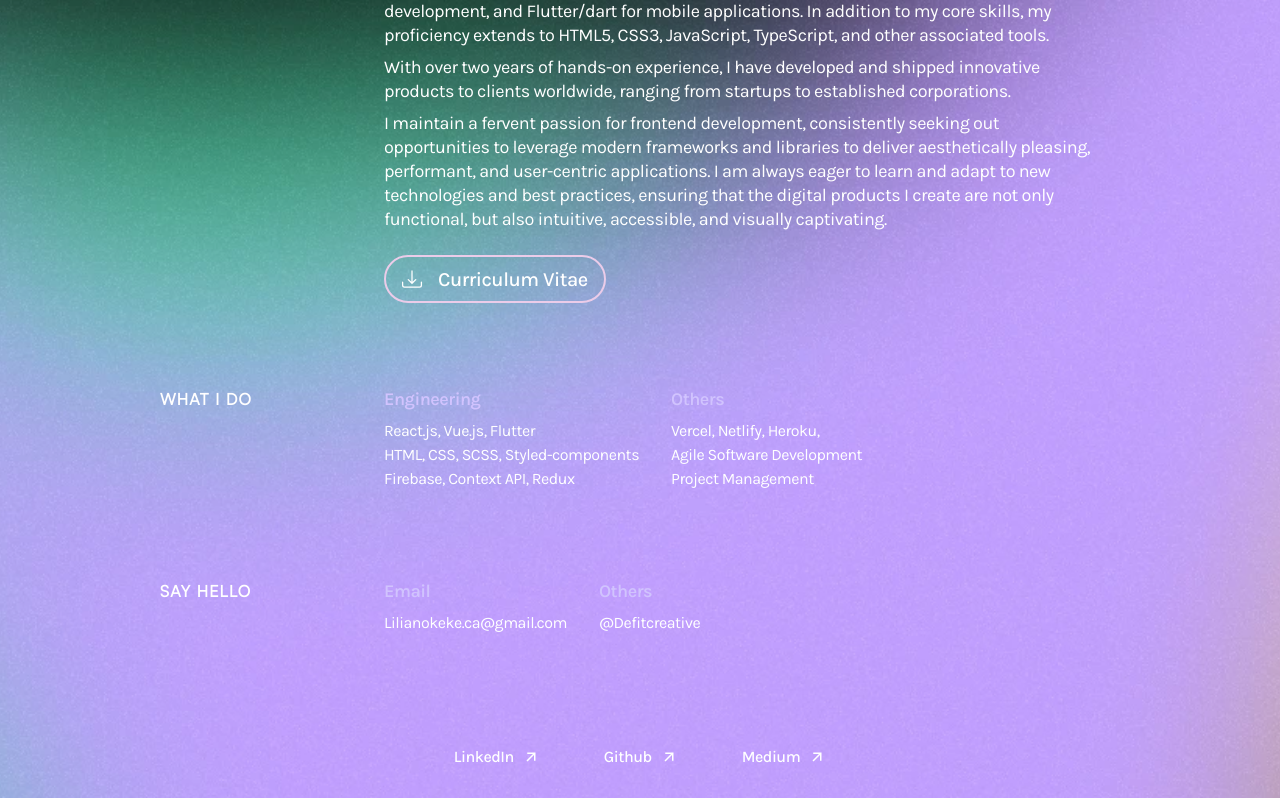
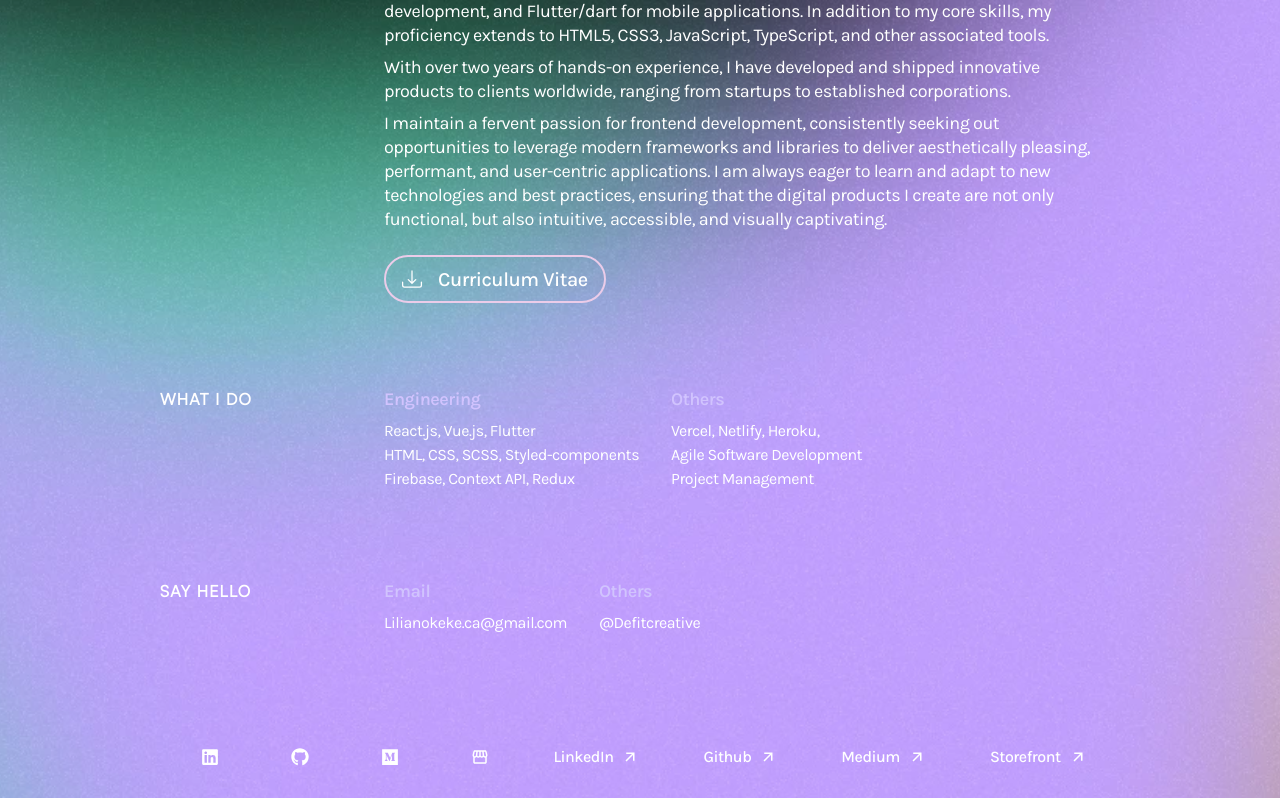
Before and after one commit to Lilianada/Lilydesigned, a React (Create React App) app: page / in a window 1280 px wide. Shown: the part 761-1559 px from the top of the page. Built offline with nearby package versions, Linux system fonts and the light colour scheme.

Commit message:
Update index.jsx

```diff
--- a/src/components/Footer/index.jsx
+++ b/src/components/Footer/index.jsx
@@ -1,12 +1,40 @@
 import React from "react";
 import { RiArrowRightUpLine } from "react-icons/ri";
+import { FaLinkedin, FaGithub, FaMedium } from "react-icons/fa";
+import { MdOutlineStorefront } from "react-icons/md";
 import "./style.scss";
 
 export default function Footer() {
   return (
     <footer>
 
-      <ul className="footerLinks">
+      <ul className="footerLinks mobile">
+        <li className="footerLink">
+          <a href="https://linkedin.com/in/Lilianada" target="_blank" className="socialLink" rel="noreferrer">
+
+            <FaLinkedin size={18} style={{marginLeft: ".5rem"}} />
+          </a>
+        </li>
+        <li className="footerLink">
+          <a href="http://github.com/lilianada" className="socialLink" rel="noreferrer" target="_blank">
+            <FaGithub size={18} style={{marginLeft: ".5rem"}} />
+          </a>
+        </li>
+        <li className="footerLink">
+          <a href="https://medium.com/@theconfusedcreative" className="socialLink" rel="noreferrer" target="_blank">
+
+            <FaMedium size={18} style={{marginLeft: ".5rem"}} />
+          </a>
+        </li>
+        <li className="footerLink">
+          <a href="https://defitcreative-aliexpress.vercel.app/" className="socialLink" rel="noreferrer" target="_blank">
+
+            <MdOutlineStorefront size={18} style={{marginLeft: ".5rem"}} />
+          </a>
+        </li>
+      </ul>
+
+      <ul className="footerLinks desktop">
         <li className="footerLink">
           <a href="https://linkedin.com/in/Lilianada" target="_blank" className="socialLink" rel="noreferrer">
             LinkedIn
@@ -25,6 +53,12 @@ export default function Footer() {
             <RiArrowRightUpLine size={18} style={{marginLeft: ".5rem"}} />
           </a>
         </li>
+        <li className="footerLink">
+          <a href="https://defitcreative-aliexpress.vercel.app/" className="socialLink" rel="noreferrer" target="_blank">
+            Storefront
+            <RiArrowRightUpLine size={18} style={{marginLeft: ".5rem"}} />
+          </a>
+        </li>
       </ul>
     </footer>
   );
```
